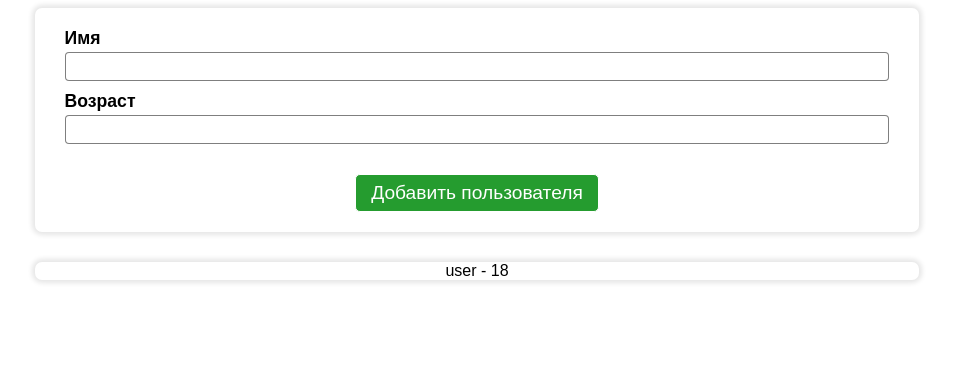
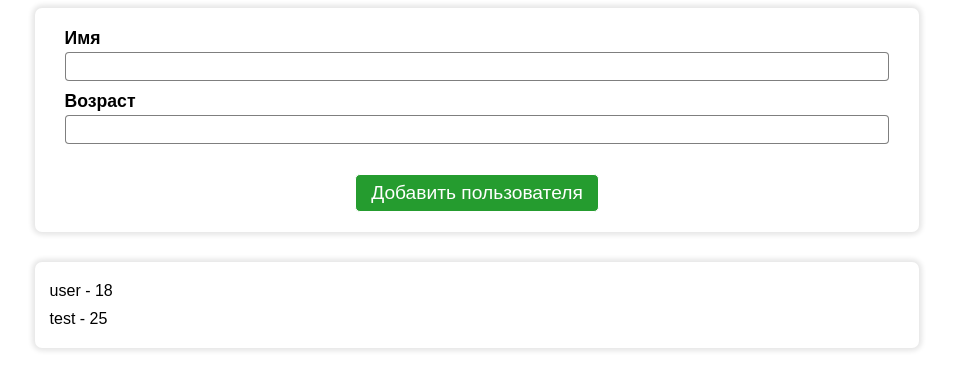
Before and after one commit to lywebdev/react-base-modals, a React (Create React App) app: page / in a window 1280 px wide. Shown: the top 390 px of the page, without its empty margins (163-1116 px from the left). Built offline with nearby package versions, Linux system fonts and the light colour scheme.

Commit message:
RBM feature: добавление логики добавления пользователя

```diff
--- a/src/App.js
+++ b/src/App.js
@@ -2,15 +2,28 @@ import CreateUserForm from "./components/CreateUserForm";
 import UserList from "./components/UserList/UserList";
 import './styles/app.css';
 import './styles/ui.css';
+import {useState} from "react";
 
 function App() {
+    const [users, setUsers] = useState([
+        {id: 1, name: 'user', age: 18},
+        {id: 2, name: 'test', age: 25},
+    ]);
+
+    const addUserHandler = (newUser) => {
+        setUsers((prevUsers) => {
+            return [...prevUsers, newUser];
+        });
+    }
+
+
     return (
         <div id="app">
-            <CreateUserForm />
+            <CreateUserForm addUserHandler={addUserHandler} />
             <div className="clearfix" style={{
                 marginBottom: '30px'
             }}></div>
-            <UserList />
+            <UserList users={users} />
         </div>
     );
 }
--- a/src/components/CreateUserForm.js
+++ b/src/components/CreateUserForm.js
@@ -2,12 +2,19 @@ import Form from "./Form/Form";
 import Button from "./UI/Button";
 import {useState} from "react";
 
-const CreateUserForm = () => {
+const CreateUserForm = (props) => {
     const [name, setName] = useState('');
     const [age, setAge] = useState('');
 
     const addUserHandler = (event) => {
+        props.addUserHandler({
+            id: Math.random(),
+            name: name,
+            age: age
+        });
 
+        setName('');
+        setAge('');
     }
 
     const changeNameHandler = (event) => {
--- a/src/components/UI/Button.js
+++ b/src/components/UI/Button.js
@@ -1,6 +1,6 @@
 const Button = (props) => {
     return (
-        <span className={`btn ${props.classes}`} id={props.id}>{props.children}</span>
+        <span className={`btn ${props.classes}`} id={props.id} onClick={props.onClick}>{props.children}</span>
     );
 }
 
--- a/src/components/UserList/UserList.js
+++ b/src/components/UserList/UserList.js
@@ -2,29 +2,15 @@ import UserListItem from "./UserListItem";
 import '../../styles/user-list.css';
 
 const UserList = (props) => {
-    const users = [
-        {name: 'user', age: 18},
-    ];
-
-    let usersExists = users.length > 0;
-
-    let userListItems = '';
-    if (usersExists) {
-        userListItems = users.map(user => (
-            <UserListItem name={user.name} age={user.age} />
-        ));
-    }
+    let usersExists = props.users.length > 0;
 
 
     return (
         <div className='user-list'>
             {!usersExists && <h3>Нет пользователей</h3>}
-            {/*{usersExists && `${userListItems}`}*/}
-            {
-                users.map(user => (
-                    <UserListItem name={user.name} age={user.age} />
-                ))
-            }
+            {usersExists && props.users.map(user => (
+                <UserListItem key={user.id} name={user.name} age={user.age} />
+            ))}
         </div>
     );
 }
--- a/src/styles/user-list.css
+++ b/src/styles/user-list.css
@@ -5,6 +5,7 @@
     flex-direction: column;
     justify-content: center;
     align-items: center;
+    padding: 20px 15px;
 }
 
 .user-list h3 {
@@ -14,3 +15,11 @@
 #create-user-btn {
     margin-top: 20px;
 }
+
+.user-list__item {
+    align-self: flex-start;
+}
+
+.user-list__item:not(:last-child) {
+    margin-bottom: 10px;
+}
```
